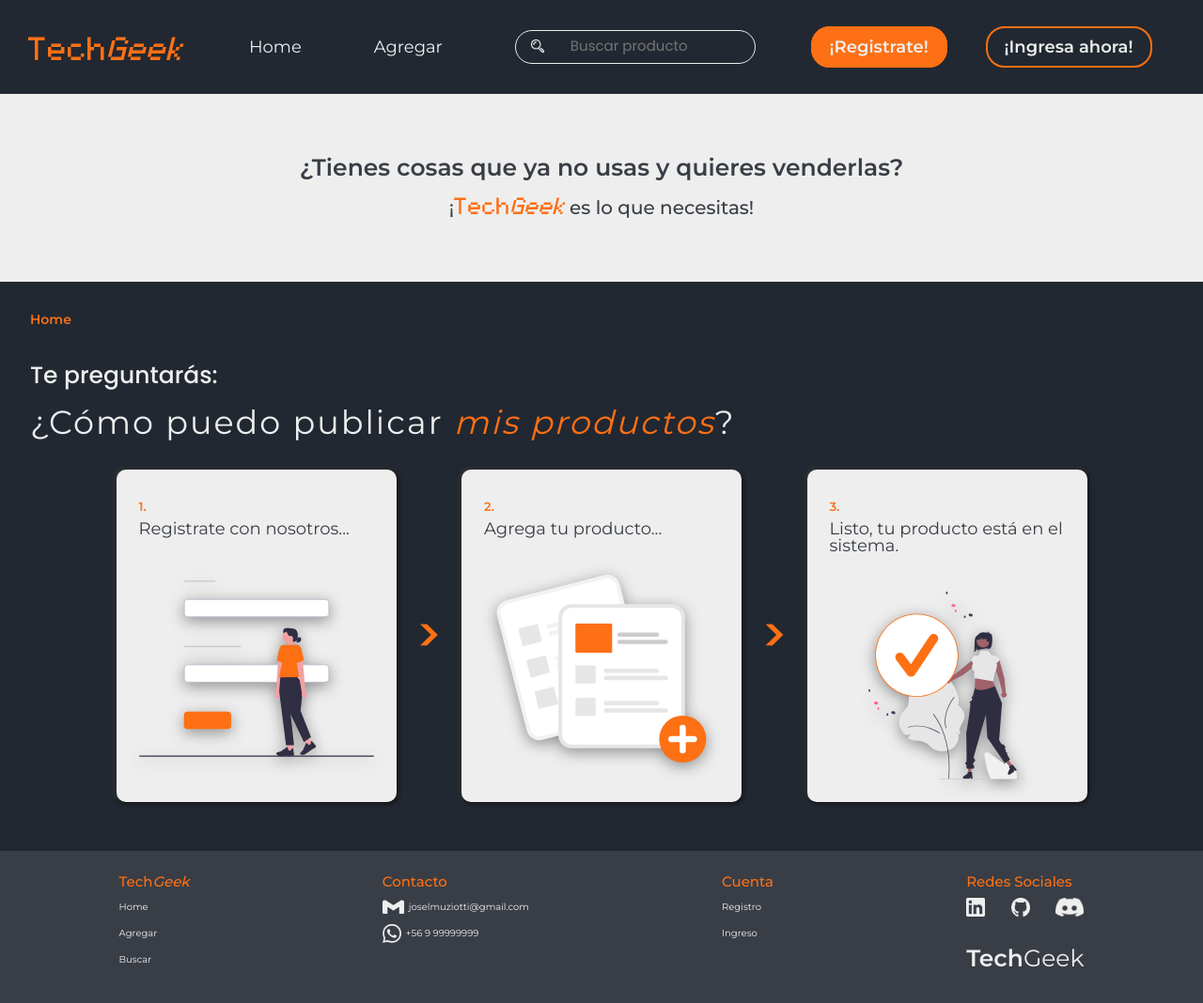
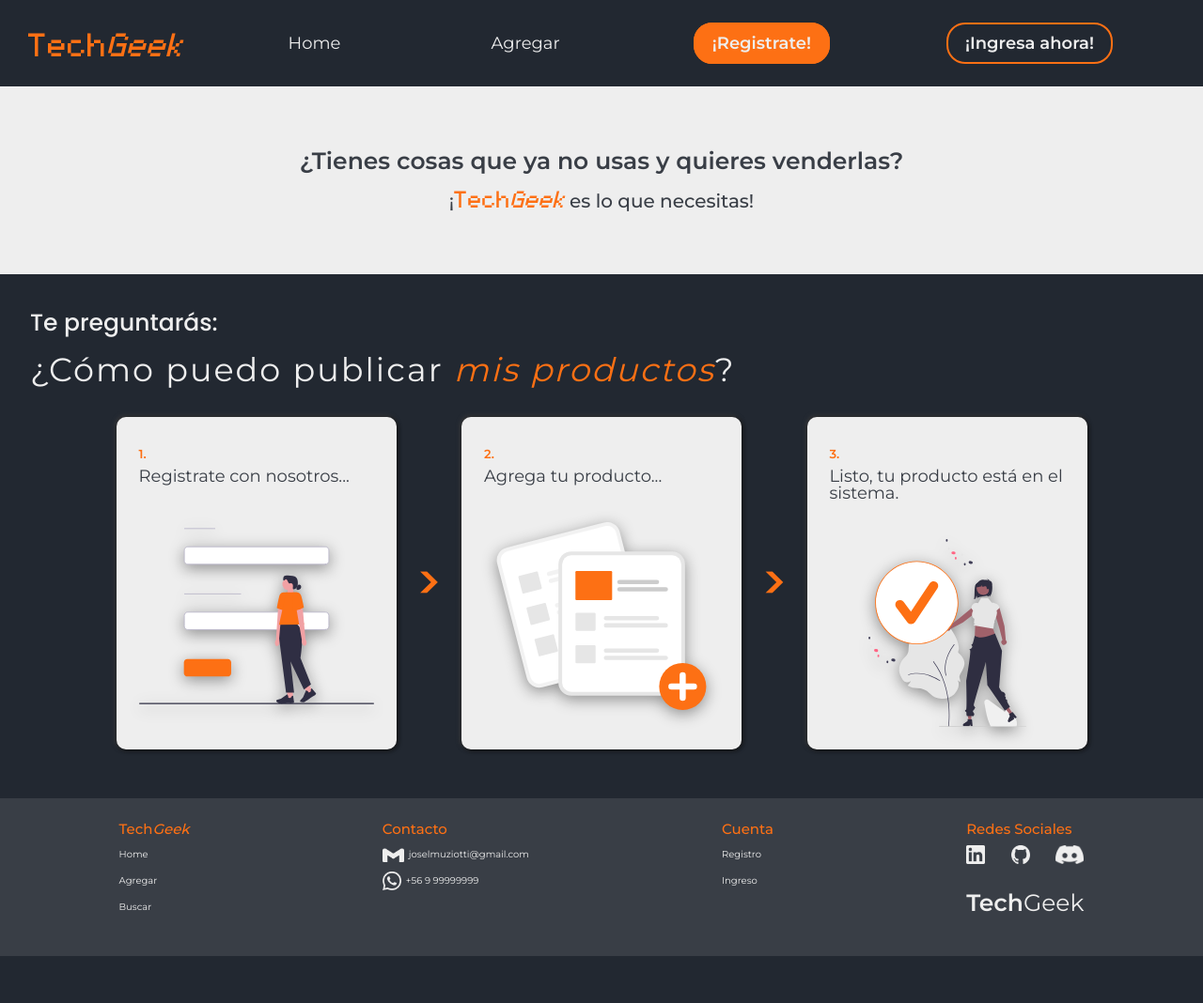
Before and after one commit to joselmuziotti/TecGeek-AluraGeek-, a plain HTML site: page Pages/front-page.html in a window 1280 px wide. Shown: the whole page at 94% size. After the commit the page ends 1018 px from the top, so only its background shows below. Drawn offline with Linux system fonts and the light colour scheme; a web font is replaced by a local one.

Commit message:
Se actualizo codigo, agrego cursors

```diff
--- a/Pages/front-page.html
+++ b/Pages/front-page.html
@@ -28,16 +28,15 @@
         <h1 class="logo-inicio">
             Tech<span class="logo-final">Geek</span>
         </h1>
+
         <ul class="list-header">
             <li class="item-list-header">
-                <a href="#" class="list-link">Home</a>
+                <a href="./front-page.html" class="list-link">Home</a>
             </li>
             <li class="item-list-header">
-                <a href="#" class="list-link">Agregar</a>
+                <a href="./add-page.html" class="list-link">Agregar</a>
             </li>
-            <li class="item-list-header">
-                <input class="search-header" type="search" placeholder="Buscar producto">
-            </li>
+
             <li class="item-list-header">
                 <a href="#" class="btn-header btn-orange">¡Registrate!</a>
             </li>
@@ -57,11 +56,6 @@
     </section>
 
     <main class="main-content">
-        <ul class="follow-root">
-            <li class="follow-root-page">
-                Home
-            </li>
-        </ul>
 
         <section class="container">
             <p class="container-text">
@@ -99,13 +93,13 @@
             </h2>
             <ul class="footer-list">
                 <li>
-                    <a href="#" class="footer-link">Home</a>
+                    <a href="./front-page.html" class="footer-link">Home</a>
                 </li>
                 <li>
-                    <a href="#" class="footer-link">Agregar</a>
+                    <a href="./add-page.html" class="footer-link">Agregar</a>
                 </li>
                 <li>
-                    <a href="#" class="footer-link">Buscar</a>
+                    <a href="add-page.html#buscar" class="footer-link">Buscar</a>
                 </li>
             </ul>
         </section>
@@ -144,13 +138,13 @@
             </h2>
             <ul class="footer-list footer-rrss">
               <li>
-                <a href="#"><img src="../img/contacto-rrss/linkedin.png" alt="ícono de LinkedIn" class="footer-img"/></a>
+                <a href="#"><img src="../img/contacto-rrss/linkedin.png" alt="ícono de LinkedIn" class="footer-img footer-link"/></a>
             </li>
               <li>
-                <a href="#"><img src="../img/contacto-rrss/github.png" alt="ícono de Github" class="footer-img"/></a>
+                <a href="#"><img src="../img/contacto-rrss/github.png" alt="ícono de Github" class="footer-img footer-link"/></a>
             </li>
               <li>
-                <a href="#"><img src="../img/contacto-rrss/discord.png" alt="ícono de whatsapp" class="footer-img footer-discord"/></a>
+                <a href="#"><img src="../img/contacto-rrss/discord.png" alt="ícono de whatsapp" class="footer-img footer-discord footer-link"/></a>
             </li>
             </ul>
             <h2 class="footer-logo">
--- a/css/footer.css
+++ b/css/footer.css
@@ -23,18 +23,16 @@
     display: flex;
     align-items: center;
     gap: 5px;
-}
-
-.footer-list li{
-    margin: .5em 0;
-}
-
-.footer-link{
+    cursor: url('../img/pointer.png'), pointer;
     font-weight: 300;
     font-size: 10px;
     line-height: 20px;
     text-decoration: none;
     color: var(--white-bonne);
+}
+
+.footer-list li{
+    margin: .5em 0;
 }
 
 .footer-logo{
--- a/css/style-header.css
+++ b/css/style-header.css
@@ -27,26 +27,17 @@
 
 .item-list-header a{
     text-decoration: none;
+    cursor: url('../img/pointer.png'), pointer;
 }
 
 .list-link{
     color: var(--white-bonne);
+    cursor: url('../img/pointer.png'), pointer;
 }
 
-.search-header{
-    border: 1px solid var(--white-bonne);
-    border-radius: 20px;
-    padding: .7em 1em;
-    width: 20vw;
-    outline: none;
-    background-color: transparent;
-}
 
-.search-header::placeholder{
-    font-size: 15px;
-    background: url(../img/icon-search.png) no-repeat 1% center;
-    text-align: center;
-    font-family: var(--font-second) ;
+.header-cursor-text{
+    cursor: url('/img/text.png'), text;
 }
 
 .btn-header{
--- a/css/style.css
+++ b/css/style.css
@@ -19,6 +19,7 @@ body{
     color: black;
     font-size: 16px;
     background-color: var(--grey-dark);
+    cursor: url('../img/cursor.png'), auto;
 }
 
 @font-face {
```
